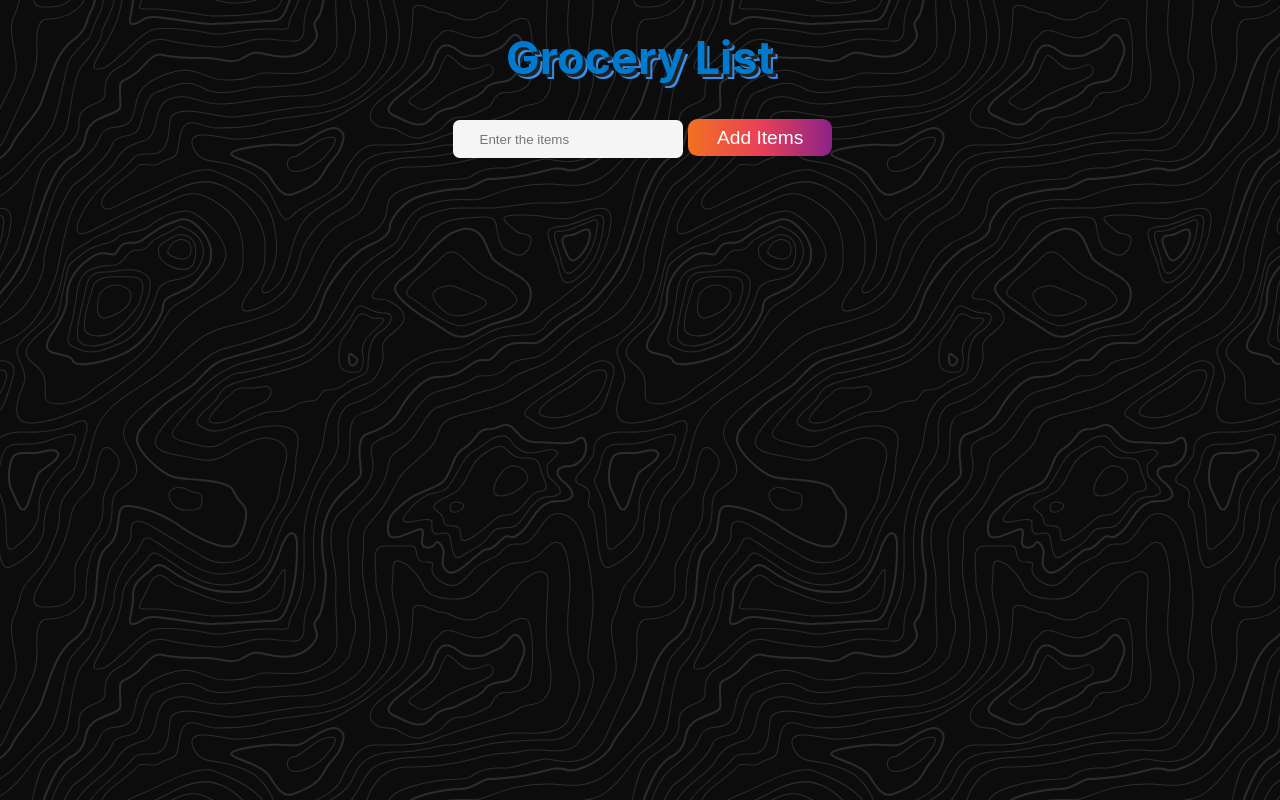
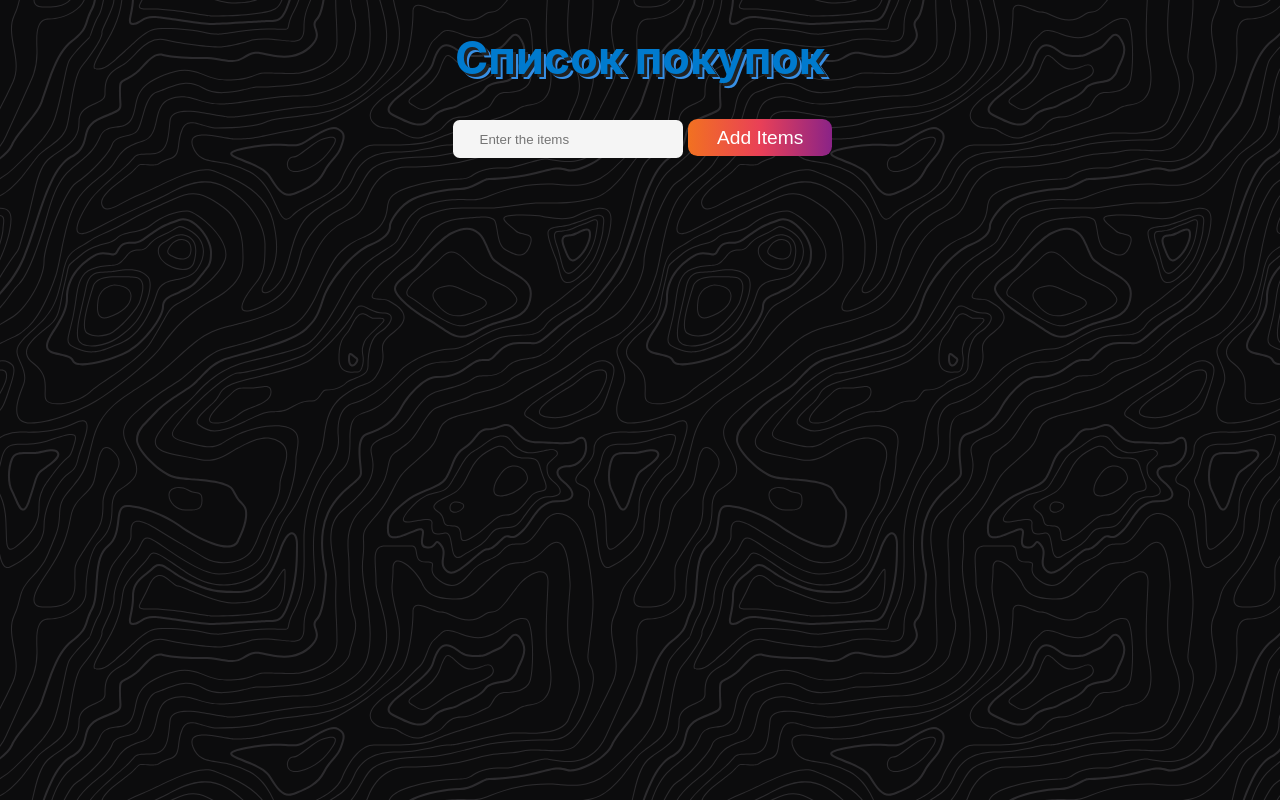
Before and after one commit to GiPhantom/www-react-app, a React (Create React App) app: page / in a window 1280 px wide. Built offline with nearby package versions, Linux system fonts and the light colour scheme.

Commit message:
Update App.js <h1>

```diff
--- a/src/App.js
+++ b/src/App.js
@@ -36,7 +36,7 @@ function App() {
 
   return (
     <div className="App">
-      <h1>Grocery List</h1>
+      <h1>Список покупок</h1>
       <form onSubmit={handleSubmit}>
         <input
           className="input"
```
